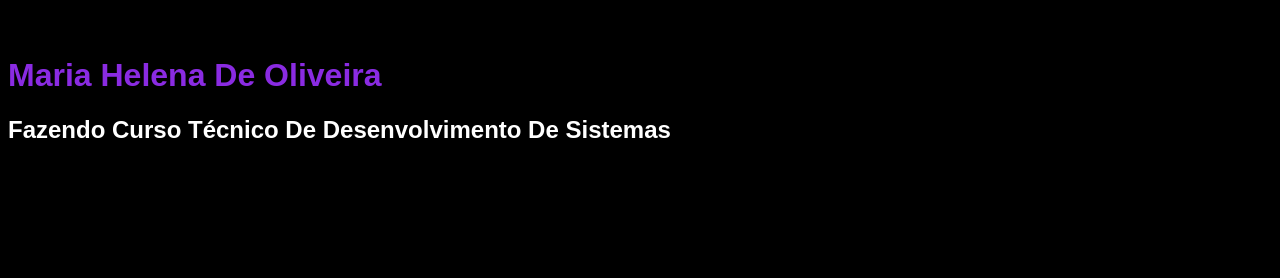
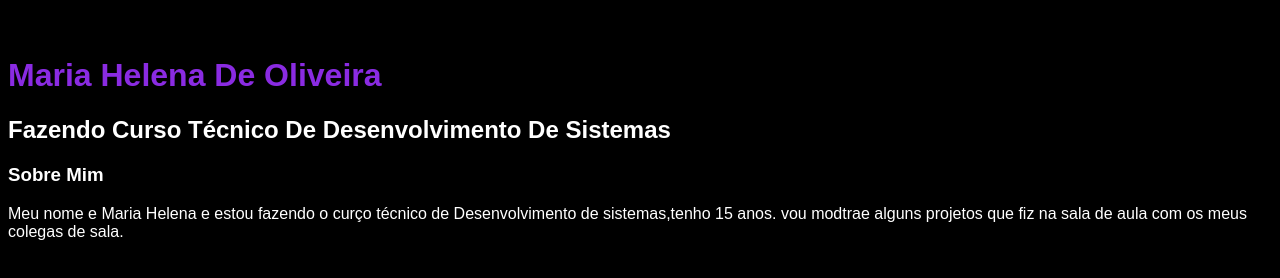
Before and after one commit to mariasophiaa/portifolio, a plain HTML site: page portifolio/index.html in a window 1280 px wide. Shown: the part 264-542 px from the top of the page. Drawn offline with Linux system fonts and the light colour scheme.

Commit message:
index.html

```diff
--- a/portifolio/index.html
+++ b/portifolio/index.html
@@ -28,5 +28,13 @@
           <h1>Maria Helena De Oliveira</h1>
           <h2>Fazendo Curso Técnico De Desenvolvimento De Sistemas </h2>
      </header>
+
+     <section>
+               <h3>Sobre Mim</h3>
+               <p>
+                    Meu nome e Maria Helena e estou fazendo o curço técnico de Desenvolvimento de sistemas,tenho 15 anos.
+                    vou modtrae alguns projetos que fiz na sala de aula com os meus colegas de sala.
+               </p>
+          </section>
 </body>
 </html>
```
